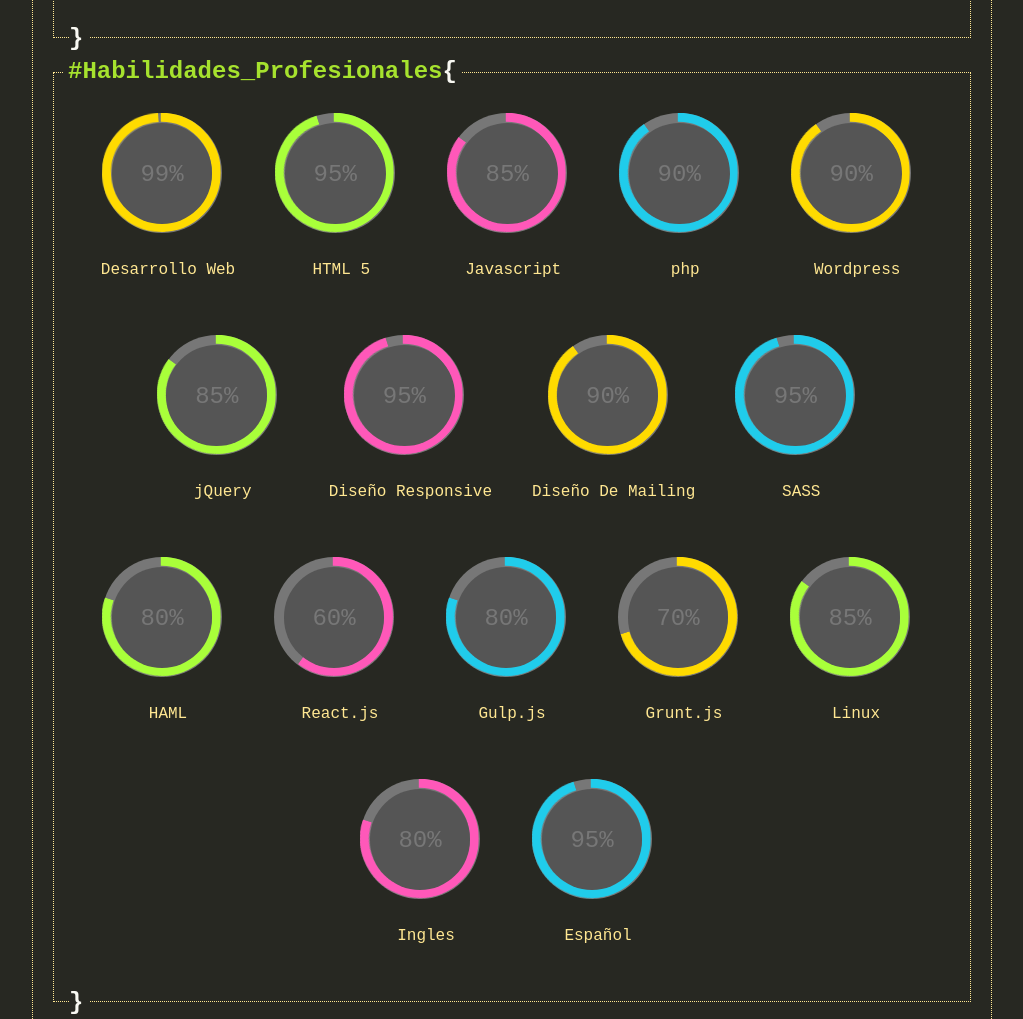
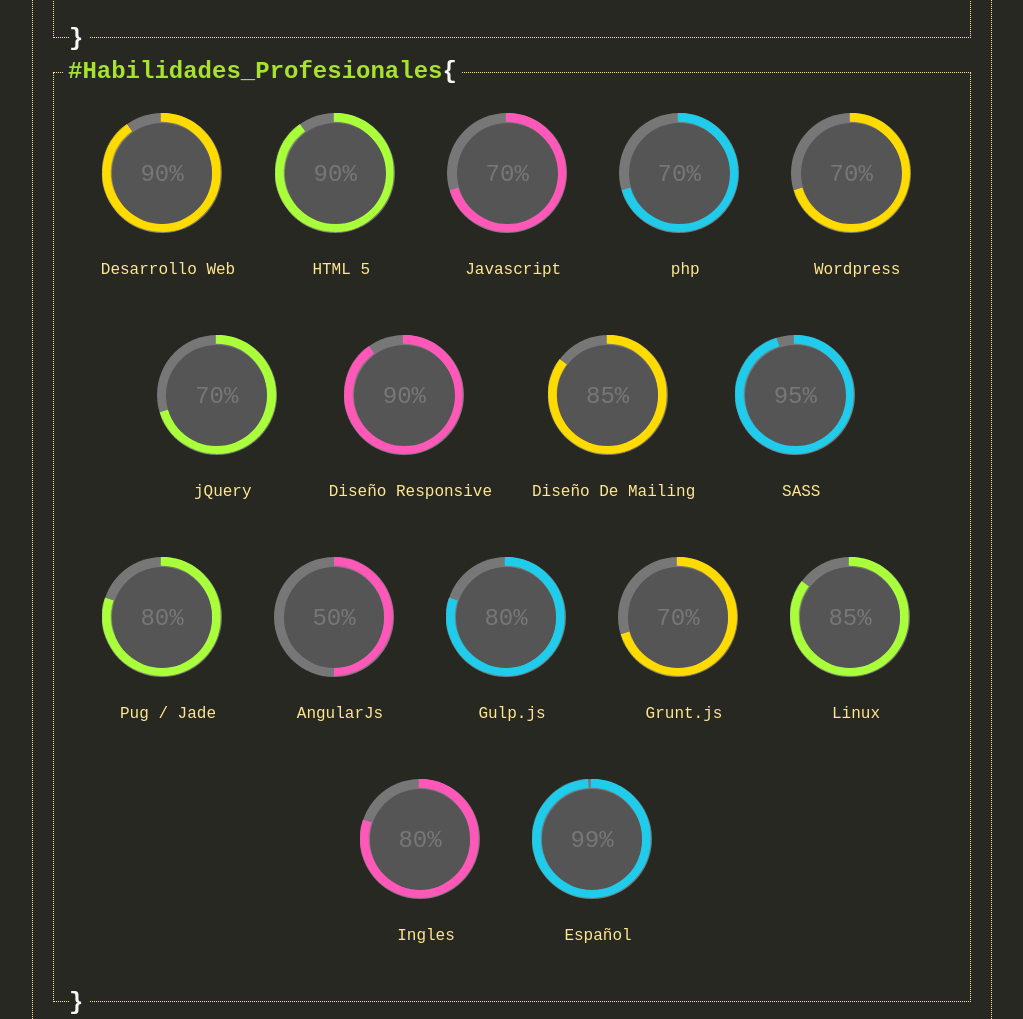
Before and after one commit to johanjaguar/curriculo, a website: page index.html in a window 1280 px wide. Shown: the part 2105-3124 px from the top of the page, without its empty margins (128-1151 px from the left). Drawn offline with Linux system fonts and the light colour scheme; a web font is replaced by a local one.

Commit message:
modifying some values

```diff
--- a/index.html
+++ b/index.html
@@ -108,22 +108,22 @@
 					<h2 id="h2ProfessionalSkills" class="hcodigo">#Habilidades_Profesionales</h2>
 					<div id="professionalSkills">
 						<script>
-							document.write( skill(99, 'yellow', 'Desarrollo Web') );
-							document.write( skill(95, 'green', 'HTML 5') );
-							document.write( skill(85, 'pink', 'Javascript') );
-							document.write( skill(90, 'blue', 'php') );
-							document.write( skill(90, 'yellow', 'Wordpress') );
-							document.write( skill(85, 'green', 'jQuery') );
-							document.write( skill(95, 'pink', 'Diseño Responsive') );
-							document.write( skill(90, 'yellow', 'Diseño De Mailing') );
+							document.write( skill(90, 'yellow', 'Desarrollo Web') );
+							document.write( skill(90, 'green', 'HTML 5') );
+							document.write( skill(70, 'pink', 'Javascript') );
+							document.write( skill(70, 'blue', 'php') );
+							document.write( skill(70, 'yellow', 'Wordpress') );
+							document.write( skill(70, 'green', 'jQuery') );
+							document.write( skill(90, 'pink', 'Diseño Responsive') );
+							document.write( skill(85, 'yellow', 'Diseño De Mailing') );
 							document.write( skill(95, 'blue', 'SASS') );
-							document.write( skill(80, 'green', 'HAML') );
-							document.write( skill(60, 'pink', 'React.js') );
+							document.write( skill(80, 'green', 'Pug / Jade') );
+							document.write( skill(50, 'pink', 'AngularJs') );
 							document.write( skill(80, 'blue', 'Gulp.js') );
 							document.write( skill(70, 'yellow', 'Grunt.js') );
 							document.write( skill(85, 'green', 'Linux') );
 							document.write( skill(80, 'pink', 'Ingles') );
-							document.write( skill(95, 'blue', 'Español') );
+							document.write( skill(99, 'blue', 'Español') );
 						</script>
 						<em class="h2">}</em>
 					</div>
```
